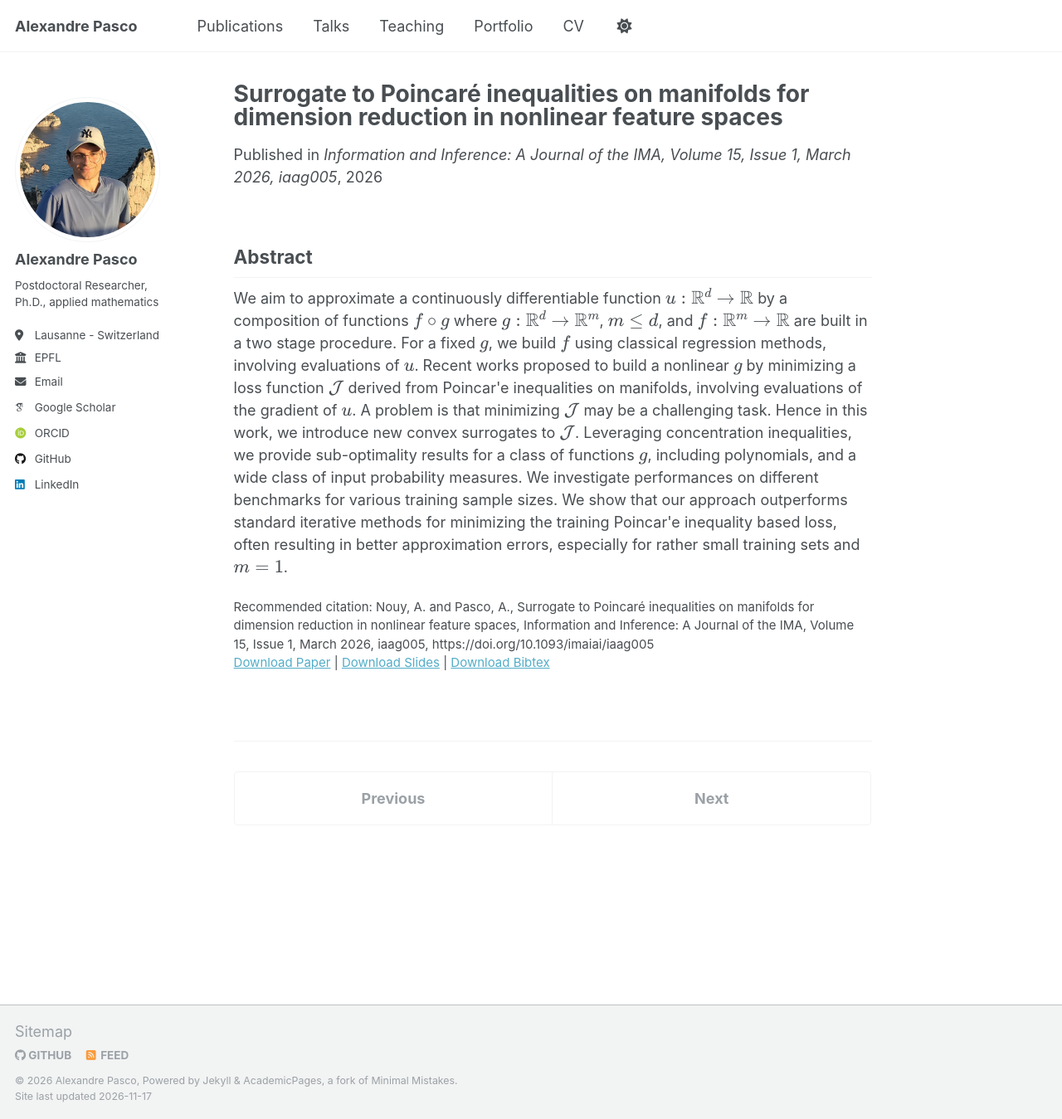
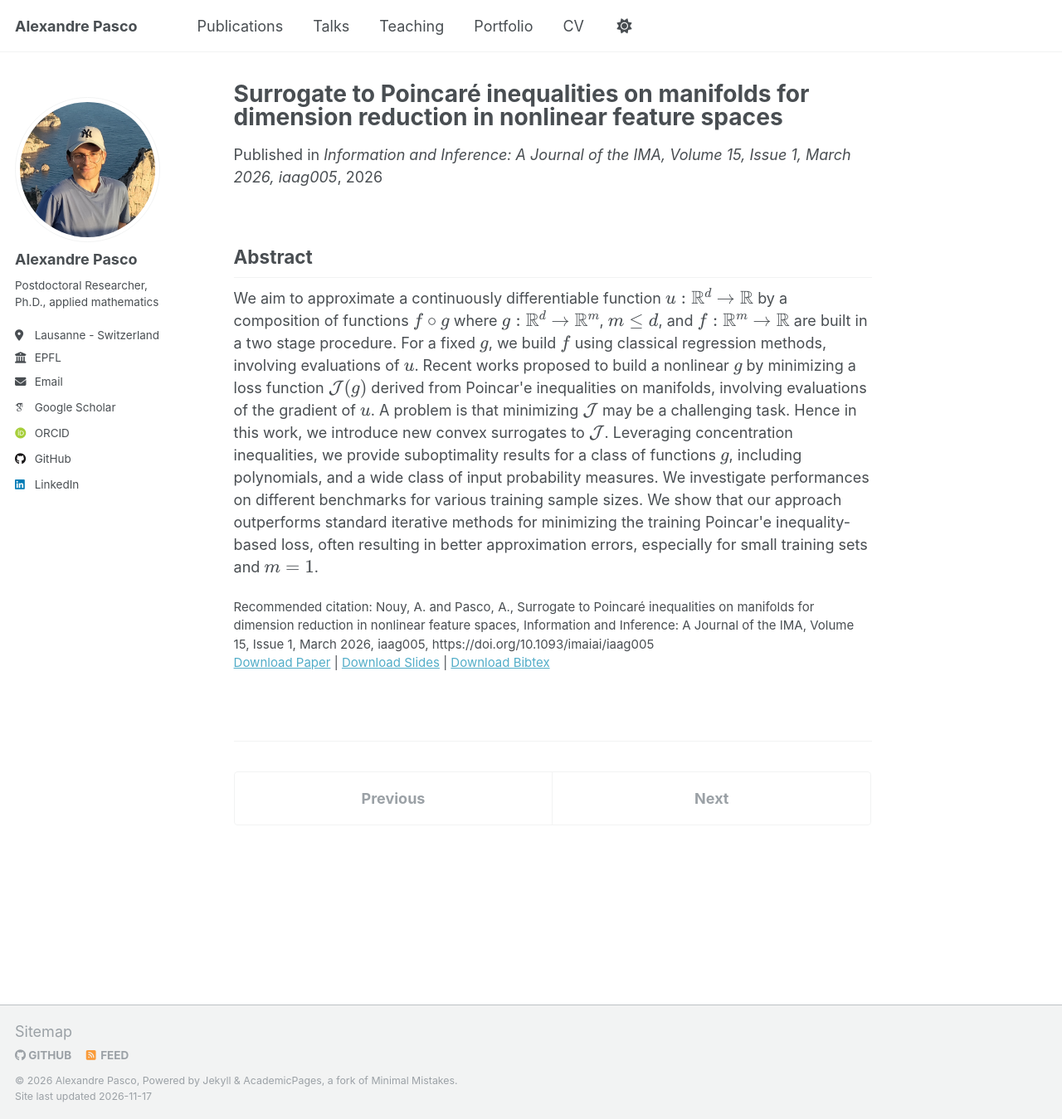
Before and after one commit to alexandre-pasco/alexandre-pasco.github.io, a Jekyll site: the page built from _publications/2026-03-16-surrogate-poincare-nonlinear-features.md, in a window 1280 px wide and 1349 px high. Shown: the whole window at 83% size. Built offline with Jekyll 4.4.1, drawn with Linux system fonts in a browser that asks for light colours; some web fonts are replaced.

Commit message:
fix abstract and reference to files after publication for surrogate poincare dim red

```diff
--- a/_publications/2026-03-16-surrogate-poincare-nonlinear-features.md
+++ b/_publications/2026-03-16-surrogate-poincare-nonlinear-features.md
@@ -16,9 +16,9 @@ citation: 'Nouy, A. and Pasco, A., Surrogate to Poincaré inequalities on manifo
 ## Abstract
 We aim to approximate a continuously differentiable function $$u:\mathbb{R}^d \rightarrow \mathbb{R}$$ by a composition of functions $$f\circ g$$ where $$g:\mathbb{R}^d \rightarrow \mathbb{R}^m$$, $$m\leq d$$, and $$f : \mathbb{R}^m \rightarrow \mathbb{R}$$ are built in a two stage procedure.
 For a fixed $$g$$, we build $$f$$ using classical regression methods, involving evaluations of $$u$$.
-Recent works proposed to build a nonlinear $$g$$ by minimizing a loss function $$\mathcal{J}$$ derived from Poincar\'e inequalities on manifolds, involving evaluations of the gradient of $$u$$.
+Recent works proposed to build a nonlinear $$g$$ by minimizing a loss function $$\mathcal{J}(g)$$ derived from Poincar\'e inequalities on manifolds, involving evaluations of the gradient of $$u$$.
 A problem is that minimizing $$\mathcal{J}$$ may be a challenging task.
 Hence in this work, we introduce new convex surrogates to $$\mathcal{J}$$.
-Leveraging concentration inequalities, we provide sub-optimality results for a class of functions $$g$$, including polynomials, and a wide class of input probability measures.
+Leveraging concentration inequalities, we provide suboptimality results for a class of functions $$g$$, including polynomials, and a wide class of input probability measures.
 We investigate performances on different benchmarks for various training sample sizes.
-We show that our approach outperforms standard iterative methods for minimizing the training Poincar\'e inequality based loss, often resulting in better approximation errors, especially for rather small training sets and $$m=1$$.
+We show that our approach outperforms standard iterative methods for minimizing the training Poincar\'e inequality-based loss, often resulting in better approximation errors, especially for small training sets and $$m=1$$.
```
Also changed, not shown: _talks/2024-03-08-ymmor.md (+1 -1 lines), _talks/2025-05-08-ymmor.md (+1 -1 lines), _talks/2025-05-22-samo.md (+1 -1 lines).
